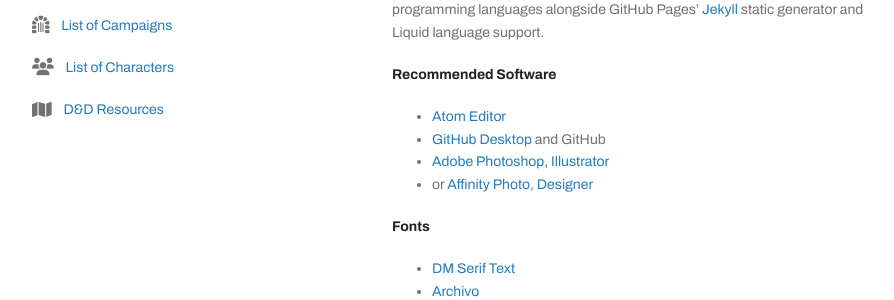
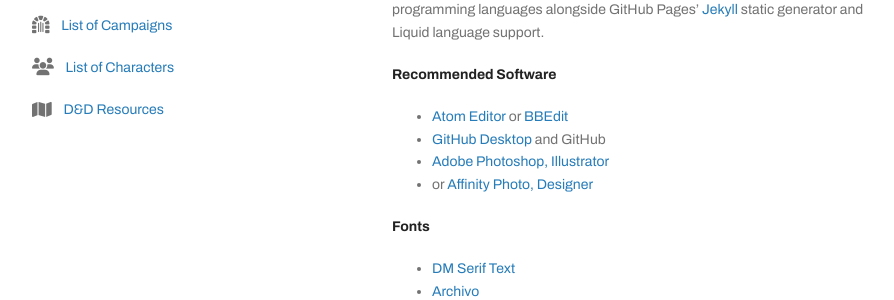
Before and after one commit to tethyrplays/tethyrplays, a Jekyll site: the page built from more-info/impressum.md, in a window 1280 px wide. Shown: the part 170-470 px from the top of the page, without its empty margins (178-1072 px from the left). Built offline with Jekyll 4.4.1, drawn with Linux system fonts in a browser that asks for light colours; nearby versions of some CDN libraries; some web fonts are replaced; our own code applies the rules of GitHub Pages for plain Markdown files; the repository's description, which GitHub fills in, is left out.

Commit message:
Update impressum.md

```diff
--- a/more-info/impressum.md
+++ b/more-info/impressum.md
@@ -5,7 +5,7 @@
 This website was built using [HTML5](https://en.wikipedia.org/wiki/HTML5), [CSS](https://en.wikipedia.org/wiki/CSS), [SASS](https://en.wikipedia.org/wiki/Sass_(stylesheet_language)), [JavaScript](https://en.wikipedia.org/wiki/JavaScript), and [Markdown](https://en.wikipedia.org/wiki/Markdown) programming languages alongside GitHub Pages' [Jekyll](https://en.wikipedia.org/wiki/Jekyll_(software)) static generator and Liquid language support.
 
 **Recommended Software**
-* [Atom Editor](https://atom.io/)
+* [Atom Editor](https://atom.io/) or [BBEdit](https://www.barebones.com/products/bbedit/)
 * [GitHub Desktop](https://desktop.github.com/) and GitHub
 * [Adobe Photoshop, Illustrator](https://www.adobe.com/creativecloud.html)
 * or [Affinity Photo, Designer](https://affinity.serif.com/en-us/)
```
